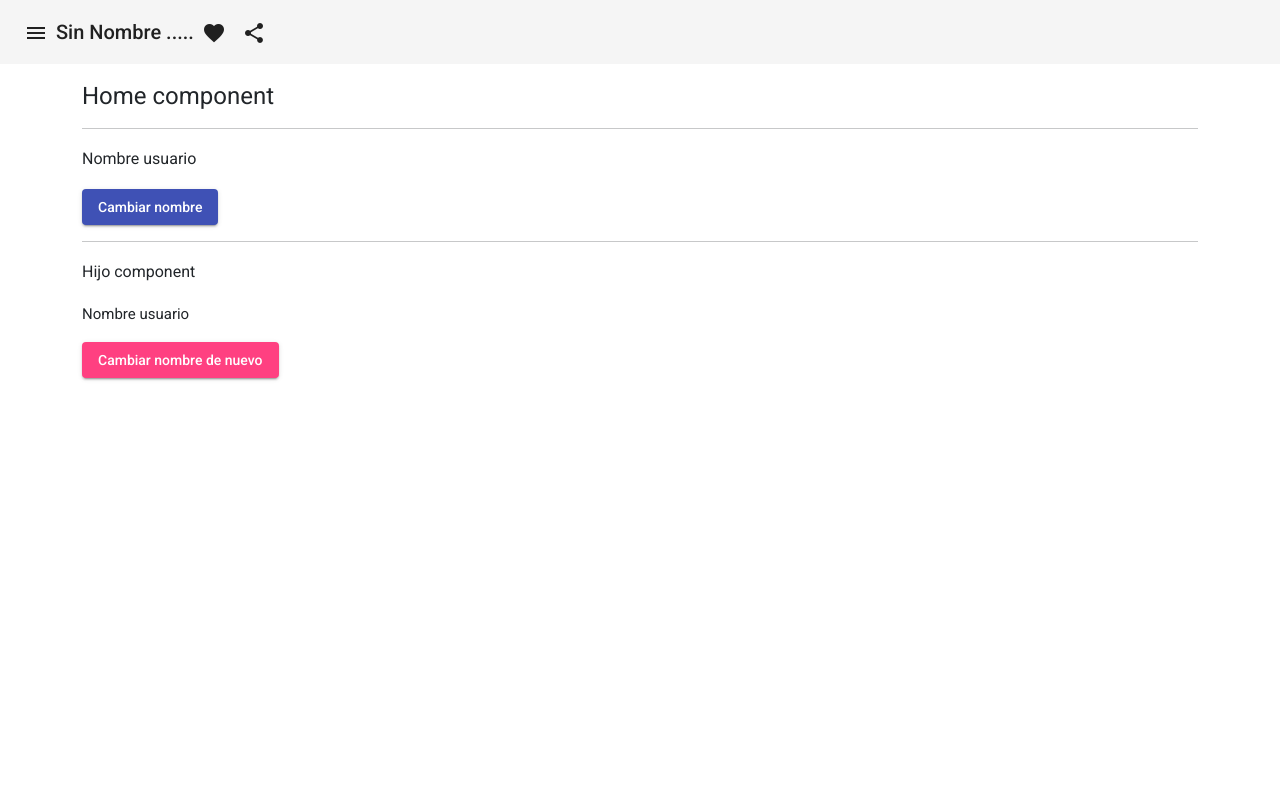
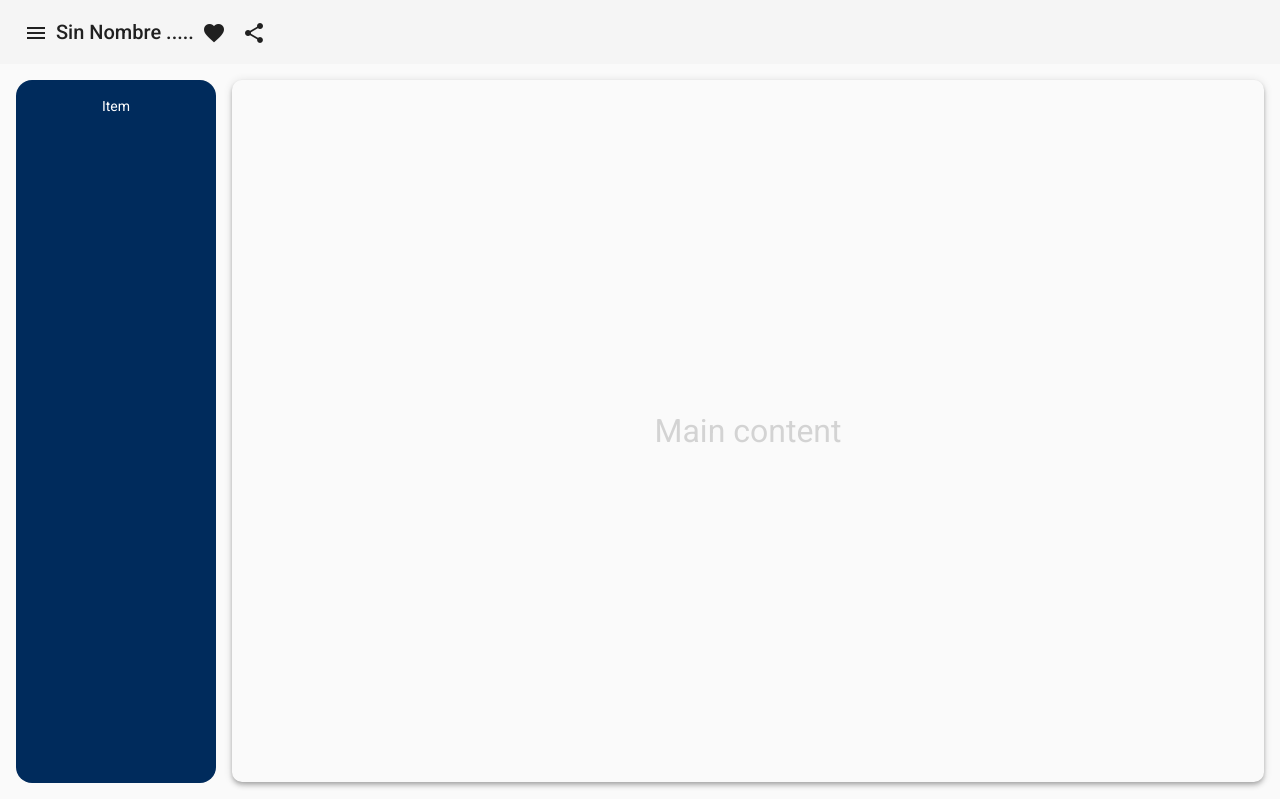
Before and after one commit to diegozwolf/kin-carta, an Angular app: page /home in a window 1280 px wide. Shown: the top 800 px of the page. Built offline with nearby package versions, Linux system fonts and the light colour scheme.

Commit message:
import sidenav

```diff
--- a/src/app/app.component.html
+++ b/src/app/app.component.html
@@ -1,5 +1,5 @@
 <app-navbar></app-navbar>
-
+<app-sidenav></app-sidenav>
 <div class="container mt-3">
   <router-outlet></router-outlet>
 </div>
--- /dev/null
+++ b/src/app/components/sidenav/sidenav.component.html
@@ -0,0 +1,11 @@
+<mat-sidenav-container>
+    <mat-sidenav mode="side" opened>
+        Item
+    </mat-sidenav>
+    <mat-sidenav-content >
+        <div class="content mat-elevation-z4">
+            Main content
+        </div>
+    </mat-sidenav-content>
+
+</mat-sidenav-container>
--- /dev/null
+++ b/src/app/components/sidenav/sidenav.component.scss
@@ -0,0 +1,26 @@
+mat-sidenav {
+    margin: 16px;
+    width: 200px;
+    border-right: none;
+    background: #002b5c;
+    color: white;
+    border-radius: 16px;
+    padding: 16px;
+    text-align: center;
+
+}
+
+.content{
+    height: calc(100vh - 98px);
+    margin: 16px;
+    margin-left: 32px;
+    display: flex;
+    justify-content: center;
+    align-items: center;
+    font-size: 2rem;
+    color: lightgray;
+    border-radius: 10px;
+}
+mat-sidenav-container {
+    height: calc(100vh - 65px);
+}
--- /dev/null
+++ b/src/app/components/sidenav/sidenav.component.ts
@@ -0,0 +1,15 @@
+import { Component, OnInit } from '@angular/core';
+
+@Component({
+  selector: 'app-sidenav',
+  templateUrl: './sidenav.component.html',
+  styleUrls: ['./sidenav.component.scss']
+})
+export class SidenavComponent implements OnInit {
+
+  constructor() { }
+
+  ngOnInit(): void {
+  }
+
+}
--- a/src/app/pages/home/home.component.html
+++ b/src/app/pages/home/home.component.html
@@ -8,6 +8,4 @@
 </button>
 
 <hr>
-
-
 <app-hijo [nombreHijo]="nombre" (cambioNombreHijo)="nombre = $event"></app-hijo>
--- a/src/app/pages/pages.module.ts
+++ b/src/app/pages/pages.module.ts
@@ -5,6 +5,7 @@ import { ComponentsModule } from '../components/components.module';
 
 import { HomeComponent } from './home/home.component';
 import { MaterialModule } from '../components/material.module';
+
 
 
 
@@ -16,6 +17,9 @@ import { MaterialModule } from '../components/material.module';
     CommonModule,
     ComponentsModule,
     MaterialModule
+  ],
+  exports: [
+    HomeComponent
   ]
 })
 export class PagesModule { }
```
Also changed, not shown: src/app/components/components.module.ts (+10 -4 lines), 1 other file (tests, documents, lock files or other folders).
